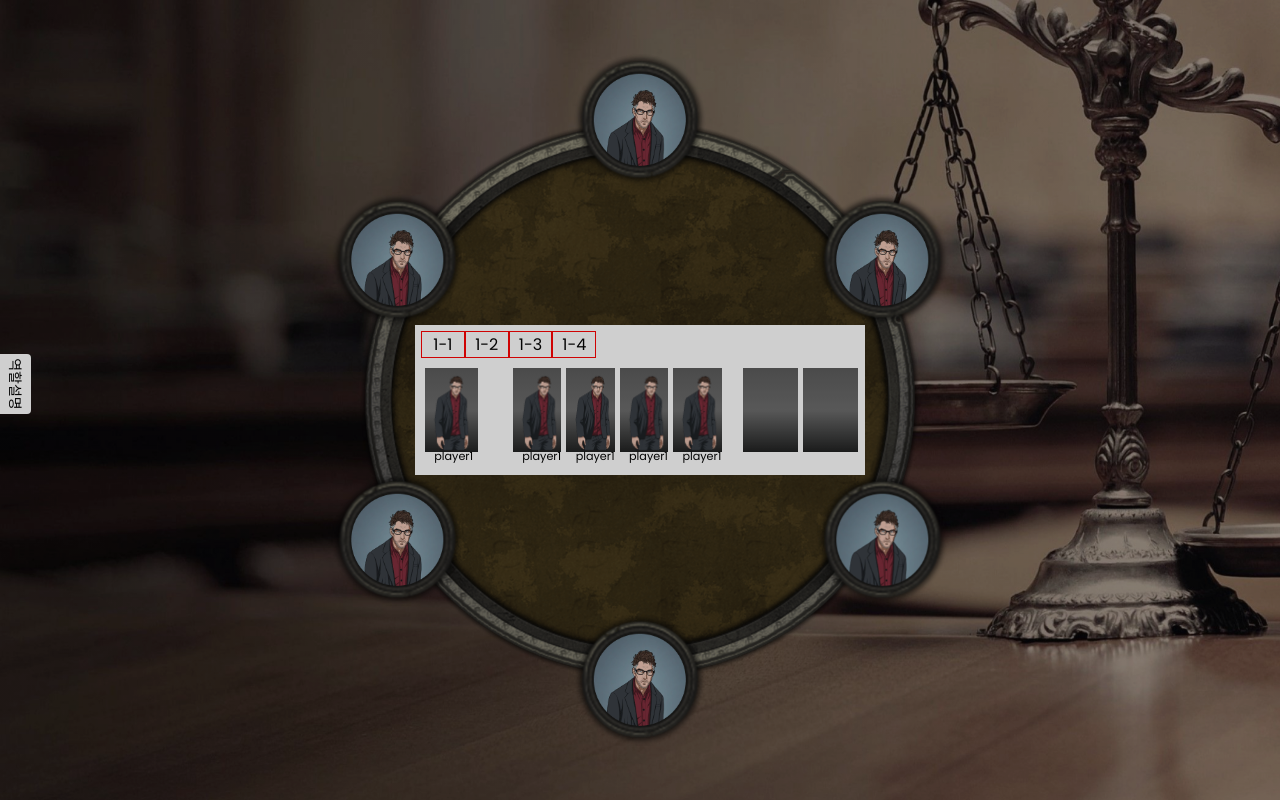
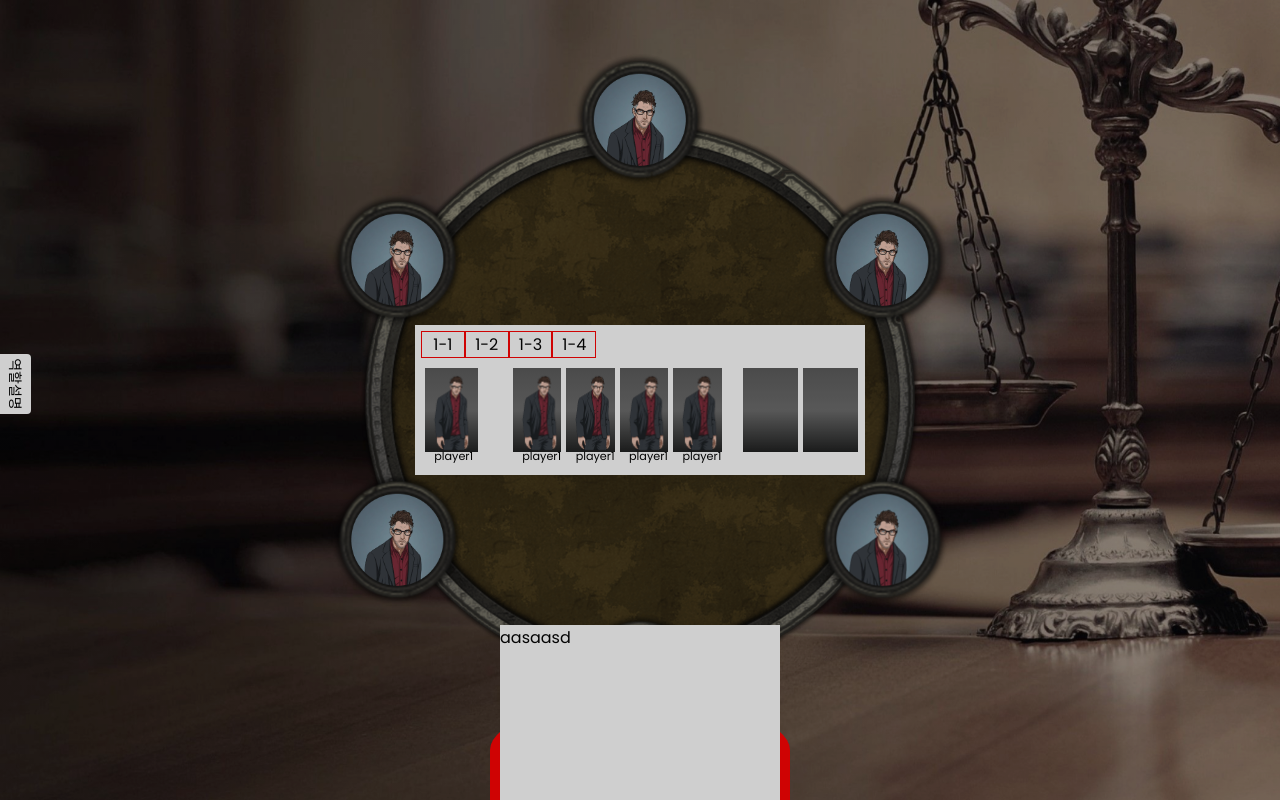
Before and after one commit to jhjo01/ssavalon_FE, a React (Create React App) app: page /game in a window 1280 px wide. Built offline with nearby package versions, Linux system fonts and the light colour scheme.

Commit message:
Style : 찬성/반대 card

```diff
--- a/src/components/ui/gameboard/GameBoard.jsx
+++ b/src/components/ui/gameboard/GameBoard.jsx
@@ -2,6 +2,7 @@ import styles from "./GameBoard.module.css";
 import GameBoardImage from "../../../assets/images/image-game-board.png";
 import AvatarImage from "../avatar/AvatarImage";
 import ButtonRS from "../button/ButtonRS";
+import HalfCircle from "../under-card/HalfCircle";
 
 const GameBoard = () => {
   const peoples = [
@@ -40,6 +41,7 @@ const GameBoard = () => {
   ];
 
   return (
+    <>
       <div
         className={styles.game_table}
         style={{ backgroundImage: `url(${GameBoardImage})` }}
@@ -53,6 +55,8 @@ const GameBoard = () => {
           <ButtonRS content="준비" />
         </div>
       </div>
+      <HalfCircle />
+    </>
   );
 };
 
--- /dev/null
+++ b/src/components/ui/under-card/HalfCircle.jsx
@@ -0,0 +1,12 @@
+import styles from "./HalfCircle.module.css";
+import VoteCard from "./VoteCard";
+
+const UnderCard = () => {
+  return (
+    <div className={styles.half_circle}>
+      <VoteCard />
+    </div>
+  );
+};
+
+export default UnderCard;
--- /dev/null
+++ b/src/components/ui/under-card/HalfCircle.module.css
@@ -0,0 +1,12 @@
+.half_circle {
+  width: 300px;
+  height: 100px;
+  position: fixed;
+  bottom: 0;
+  left: 50%;
+  transform: translateX(-50%);
+  background-color: red;
+  border-top-right-radius: 100%;
+  border-top-left-radius: 100%;
+  transition: all 1s;
+}
--- /dev/null
+++ b/src/components/ui/under-card/VoteCard.jsx
@@ -0,0 +1,11 @@
+import styles from "./VoteCard.module.css";
+
+const VoteCard = () => {
+  return (
+    <div className={styles.card}>
+      <div className={styles.card_content}>aasaasd</div>
+    </div>
+  );
+};
+
+export default VoteCard;
--- /dev/null
+++ b/src/components/ui/under-card/VoteCard.module.css
@@ -0,0 +1,10 @@
+.card {
+  position: relative;
+  top: 50%;
+  left: 50%;
+  transform: translate(-50%, -50%);
+  width: 280px;
+  height: 250px;
+  background-color: #fff;
+  color: #000;
+}
```
Lines whose indentation alone changed are shown as unchanged.
